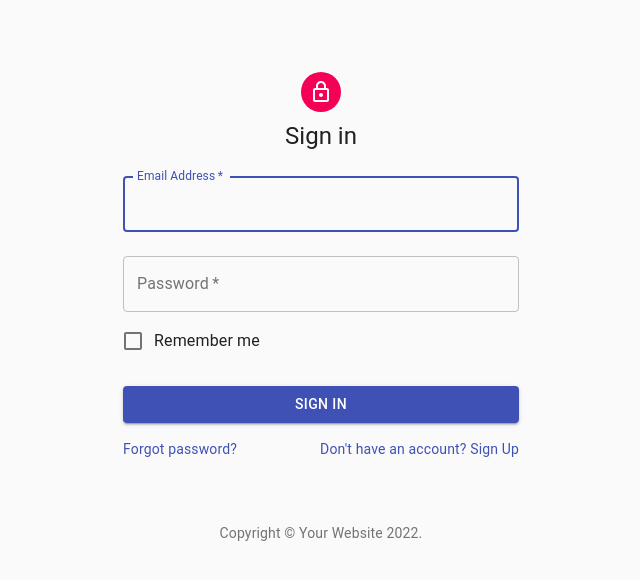
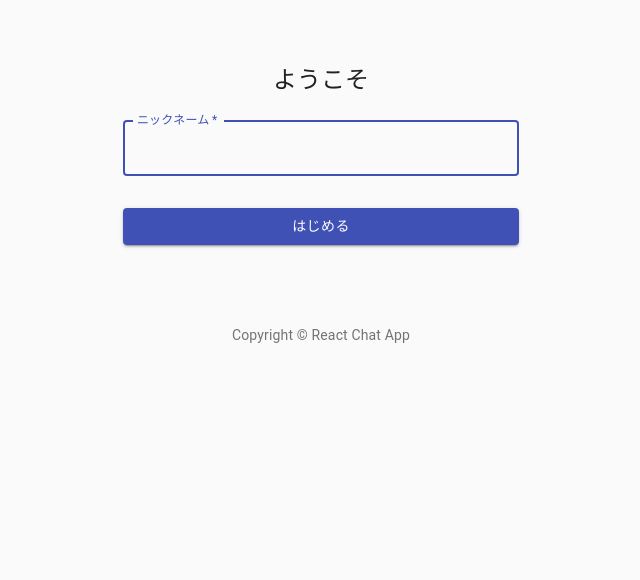
Before and after one commit to somelab-0618/react-chat-app, a React (Create React App) app: page / in a window 1280 px wide. Shown: the top 580 px of the page, without its empty margins (319-959 px from the left). Built offline with nearby package versions, Linux system fonts and the light colour scheme.

Commit message:
不要モジュールのimport削除、サインインページ修正

```diff
--- a/src/components/SiginIn.js
+++ b/src/components/SiginIn.js
@@ -1,14 +1,8 @@
 import React from 'react';
-import Avatar from '@material-ui/core/Avatar';
 import Button from '@material-ui/core/Button';
 import CssBaseline from '@material-ui/core/CssBaseline';
 import TextField from '@material-ui/core/TextField';
-import FormControlLabel from '@material-ui/core/FormControlLabel';
-import Checkbox from '@material-ui/core/Checkbox';
-import Link from '@material-ui/core/Link';
-import Grid from '@material-ui/core/Grid';
 import Box from '@material-ui/core/Box';
-import LockOutlinedIcon from '@material-ui/icons/LockOutlined';
 import Typography from '@material-ui/core/Typography';
 import { makeStyles } from '@material-ui/core/styles';
 import Container from '@material-ui/core/Container';
@@ -16,12 +10,7 @@
 function Copyright() {
   return (
     <Typography variant='body2' color='textSecondary' align='center'>
-      {'Copyright © '}
-      <Link color='inherit' href='https://material-ui.com/'>
-        Your Website
-      </Link>{' '}
-      {new Date().getFullYear()}
-      {'.'}
+      Copyright © React Chat App
     </Typography>
   );
 }
@@ -32,10 +21,6 @@
     display: 'flex',
     flexDirection: 'column',
     alignItems: 'center',
-  },
-  avatar: {
-    margin: theme.spacing(1),
-    backgroundColor: theme.palette.secondary.main,
   },
   form: {
     width: '100%', // Fix IE 11 issue.
@@ -53,11 +38,8 @@
     <Container component='main' maxWidth='xs'>
       <CssBaseline />
       <div className={classes.paper}>
-        <Avatar className={classes.avatar}>
-          <LockOutlinedIcon />
-        </Avatar>
         <Typography component='h1' variant='h5'>
-          Sign in
+          ようこそ
         </Typography>
         <form className={classes.form} noValidate>
           <TextField
@@ -65,26 +47,10 @@
             margin='normal'
             required
             fullWidth
-            id='email'
-            label='Email Address'
-            name='email'
-            autoComplete='email'
+            id='name'
+            label='ニックネーム'
+            name='name'
             autoFocus
-          />
-          <TextField
-            variant='outlined'
-            margin='normal'
-            required
-            fullWidth
-            name='password'
-            label='Password'
-            type='password'
-            id='password'
-            autoComplete='current-password'
-          />
-          <FormControlLabel
-            control={<Checkbox value='remember' color='primary' />}
-            label='Remember me'
           />
           <Button
             type='submit'
@@ -93,20 +59,8 @@
             color='primary'
             className={classes.submit}
           >
-            Sign In
+            はじめる
           </Button>
-          <Grid container>
-            <Grid item xs>
-              <Link href='#' variant='body2'>
-                Forgot password?
-              </Link>
-            </Grid>
-            <Grid item>
-              <Link href='#' variant='body2'>
-                {"Don't have an account? Sign Up"}
-              </Link>
-            </Grid>
-          </Grid>
         </form>
       </div>
       <Box mt={8}>
```
